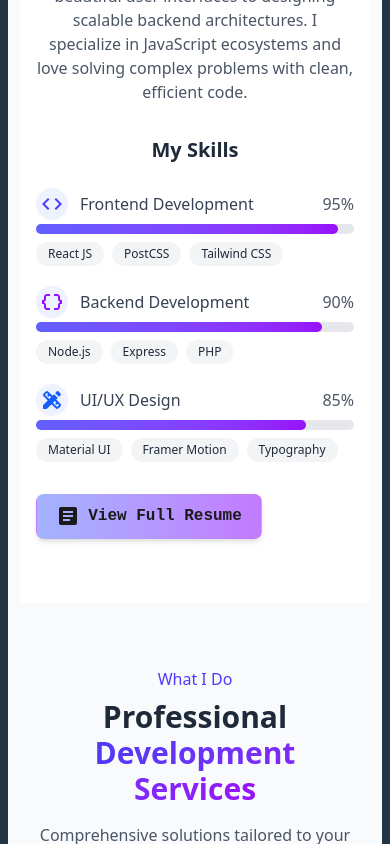
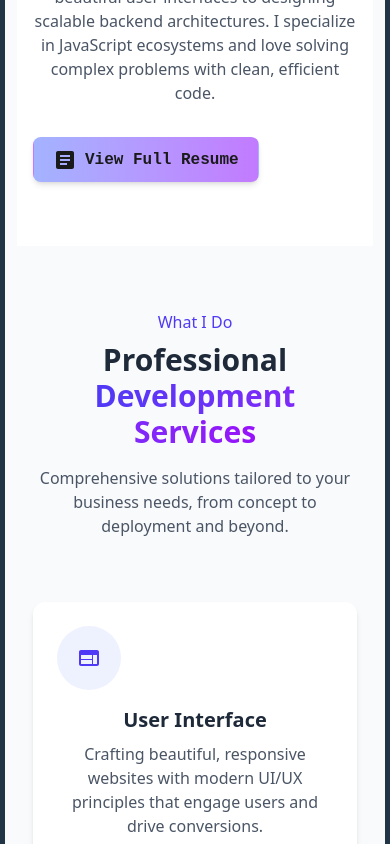
Before and after one commit to Leon-kings/PortfolioWeb, a React (Vite) app: page / in a window 390 px wide. Shown: the part 1500-2344 px from the top of the page. Built offline with nearby package versions, Linux system fonts and the light colour scheme.

Commit message:
changes on responsiveness

```diff
--- a/src/App.css
+++ b/src/App.css
@@ -1,6 +1,6 @@
 #root {
   max-width: 1280px;
   margin: 0 auto;
-  padding: 0.5rem;
+  padding: 0.3rem;
   text-align: center;
 }
--- a/src/components/navbar/Navbar.jsx
+++ b/src/components/navbar/Navbar.jsx
@@ -12,7 +12,6 @@ export const Navbar = () => {
     { label: "Services", href: "/7382/2922" },
     { label: "Experience", href: "/7092/2416" },
     { label: "Portfolio", href: "/7893/1673" },
-    { label: "Testimony", href: "/7782/8191" },
     { label: "Message us", href: "/7782/8191" },
   ];
 
--- a/src/pages/about/About.jsx
+++ b/src/pages/about/About.jsx
@@ -104,7 +104,7 @@ export const About = () => {
               </div>
 
               {/* Skills */}
-              <div className="mb-8">
+              {/* <div className="mb-8">
                 <h3 className="text-xl font-semibold text-gray-800 mb-6">
                   My Skills
                 </h3>
@@ -141,7 +141,7 @@ export const About = () => {
                     </div>
                   ))}
                 </div>
-              </div>
+              </div> */}
 
               <button
                 onClick={handleOpen}
--- a/src/pages/services/Services.jsx
+++ b/src/pages/services/Services.jsx
@@ -289,7 +289,7 @@ export const Services = () => {
               onClick={() => openContactModal()}
               className="bg-gradient-to-r from-indigo-400 to-blue-600  text-white px-6 py-3 rounded-lg font-medium transition-colors duration-300 flex items-center mx-auto"
             >
-              <Business className="mr-2" /> Get a Free Quote
+              <Business className="mr-2" /> Mail Us
             </button>
           </div>
         </div>
```
